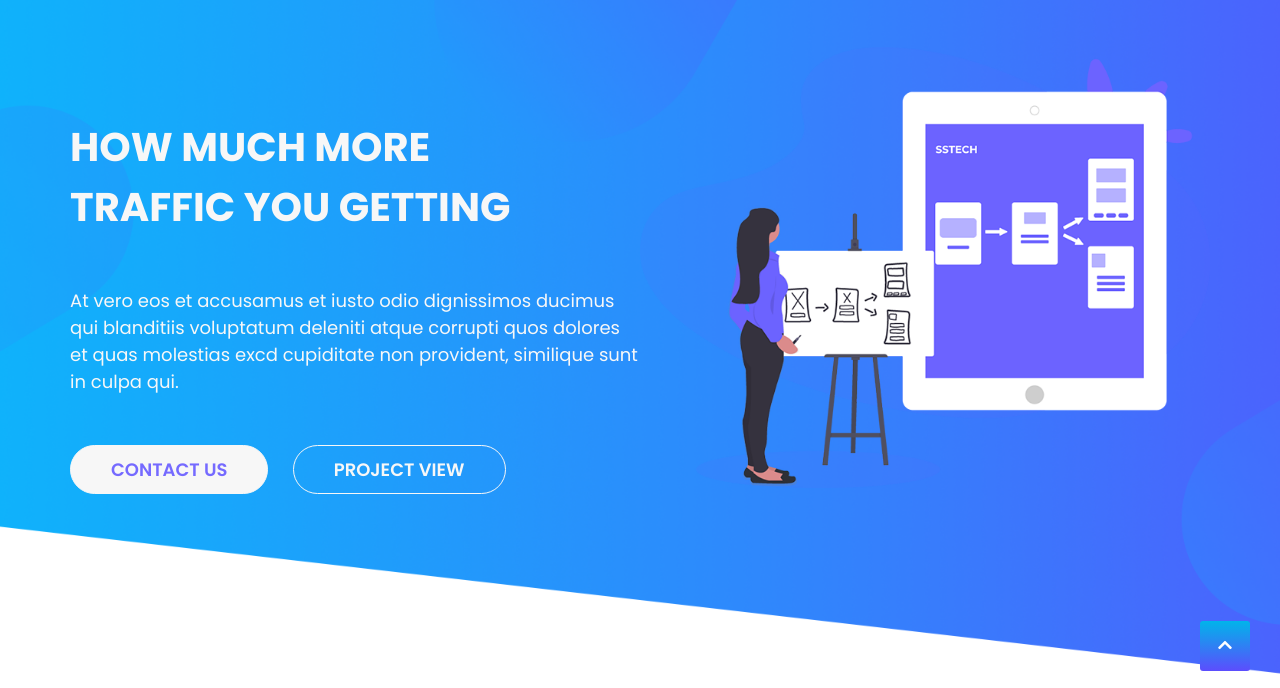
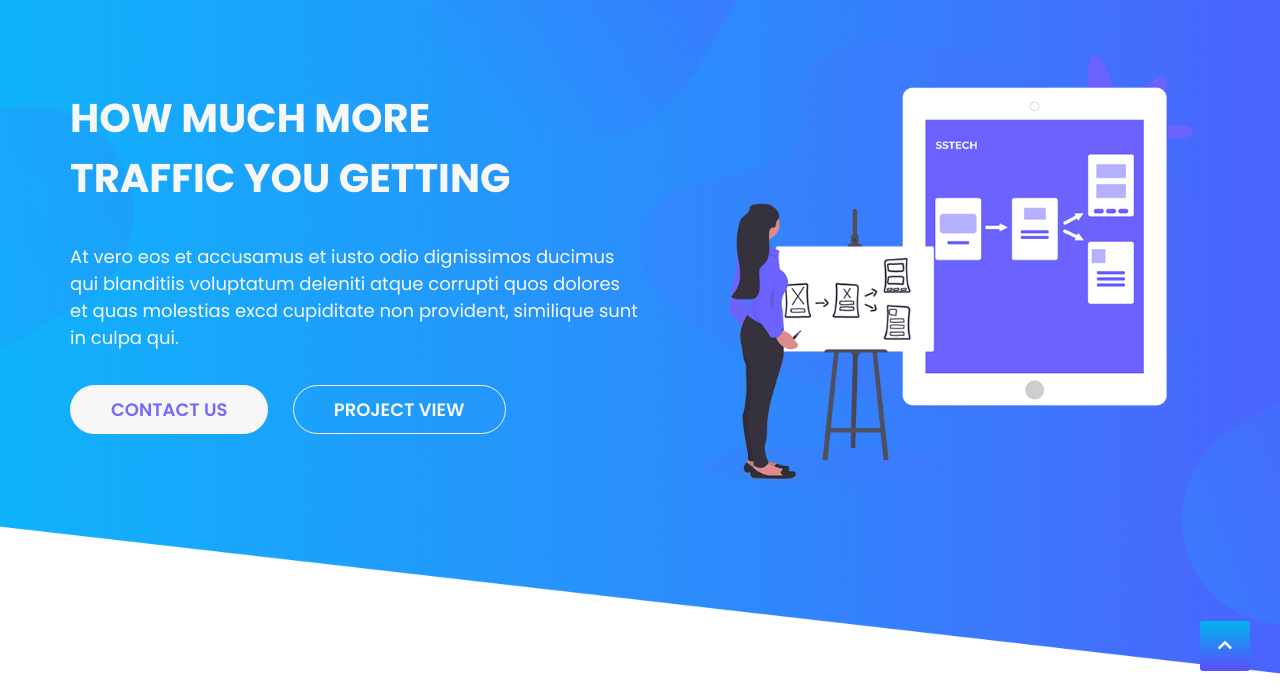
Before and after one commit to saahed-ahmed143/SSTECH, a plain HTML site: page index.html in a window 1280 px wide. Shown: the part 112-800 px from the top of the page. Drawn offline with Linux system fonts and the light colour scheme.

Commit message:
Update style.css

```diff
--- a/css/style.css
+++ b/css/style.css
@@ -71,7 +71,7 @@ body{
 .banner-content{
     width: 50%;
     float: left;
-    margin-top: 120px;
+    margin-top: 8%;
 }
 .banner-content h1{
     color: #f7f7f7;
@@ -81,7 +81,7 @@ body{
 .banner-content p{
     color: #f7f7f7;
     font-size: 18px;
-    margin: 50px 0;
+    margin: 6% 0;
 }
 .banner-content .button{
 }
@@ -124,7 +124,7 @@ body{
 .img-right{
     width: 50%;
     float: left;
-    margin-top: 50px;
+    margin-top: 4%;
 }
 .img-right img{
     width: 100%;
```
